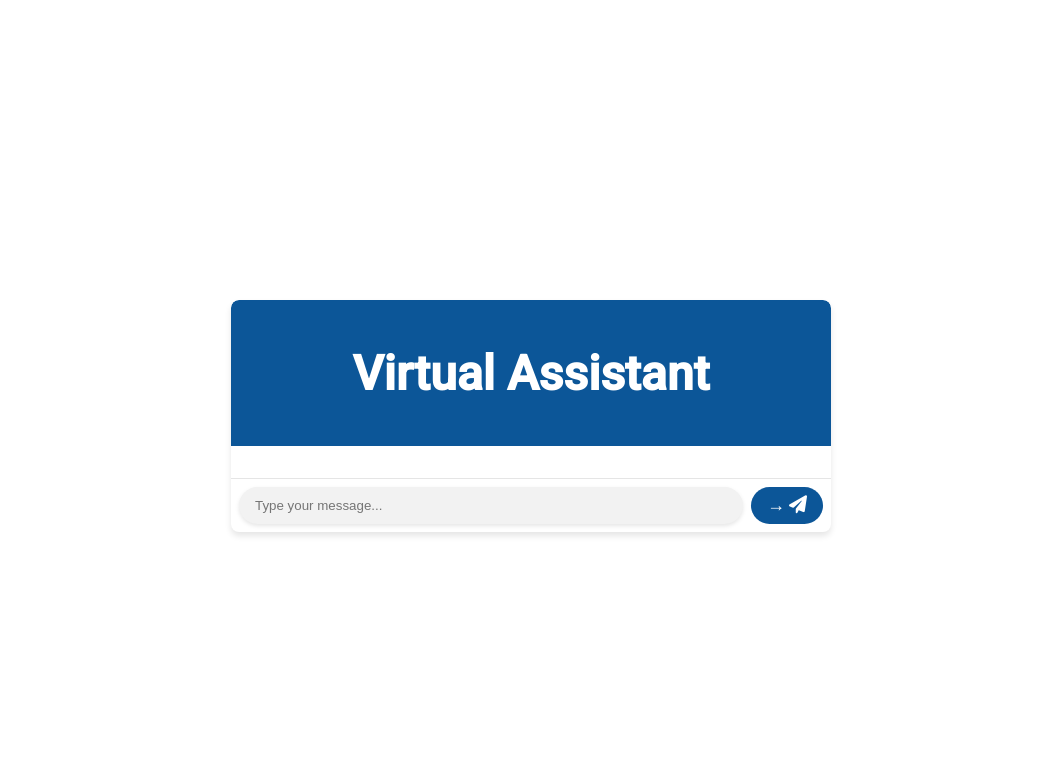
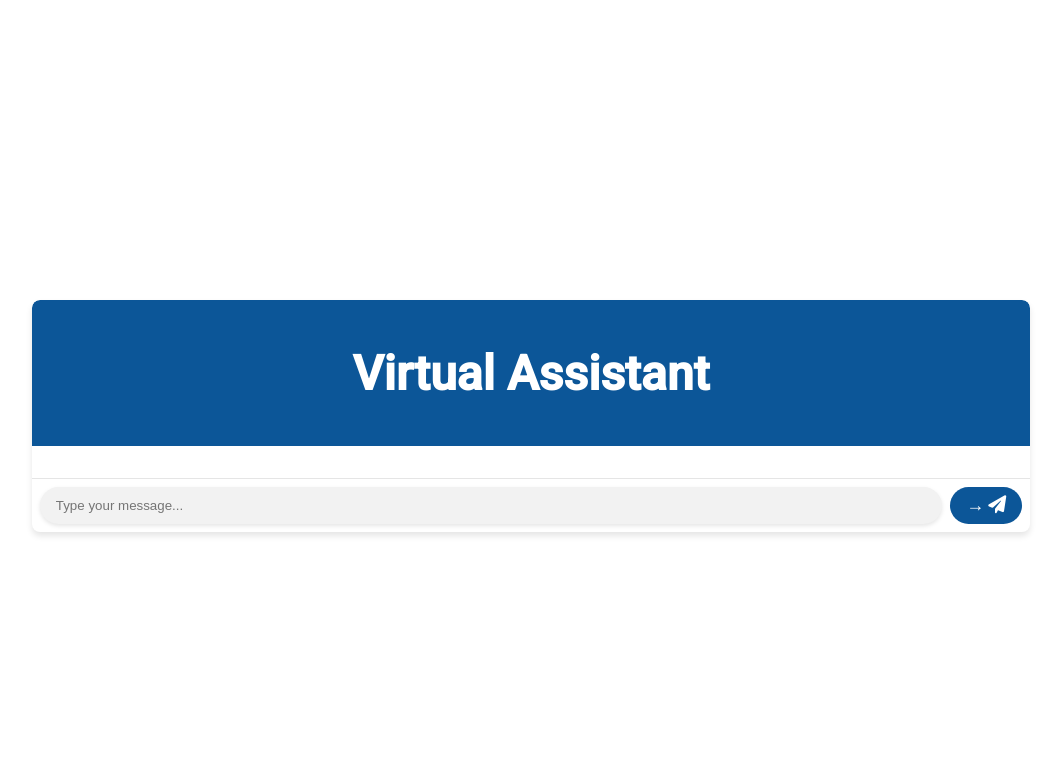
Before and after one commit to AllstarProductions/SuperAI, a Flask app: page / in a window 1280 px wide. Shown: the top 772 px of the page, without its empty margins (109-1170 px from the left). Run offline with Flask 2, Linux system fonts and the light colour scheme; some libraries are stand-ins or nearby versions.

Commit message:
Update styles.css

```diff
--- a/static/styles.css
+++ b/static/styles.css
@@ -11,7 +11,7 @@ body {
 
 .chat-container {
     width: 100%;
-    max-width: 600px;
+    max-width: 80%;
     max-height: calc(100% - 32px);
     background-color: white;
     border-radius: 8px;
@@ -142,7 +142,7 @@ body {
 .pulsing-dots {
     display: flex;
     justify-content: center;
-    font-size: 24px;
+    font-size: 36px;
     margin-bottom: 8px;
 }
 
```
